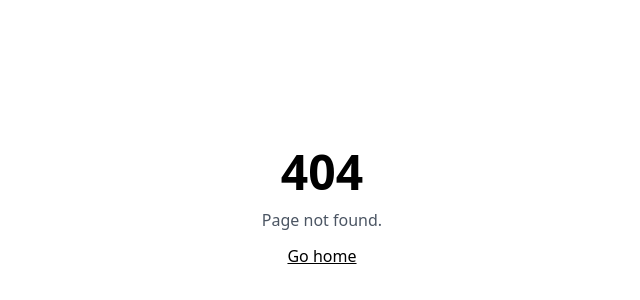
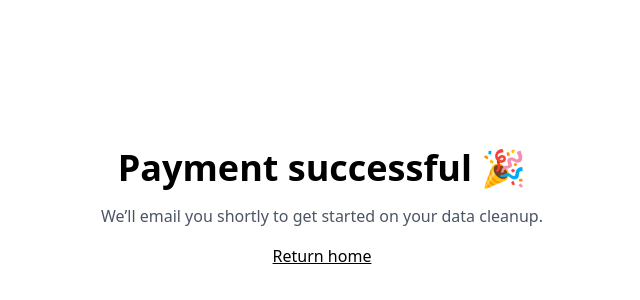
Before and after one commit to rrr7wq4qj2-cpu/tideclean-ai, a Next.js app: page /success in a window 1280 px wide. Before the commit this address had no page. Shown: the part 192-492 px from the top of the page, without its empty margins (318-958 px from the left). Built offline with nearby package versions, Linux system fonts and the light colour scheme.

Commit message:
Create success.tsx

```diff
--- /dev/null
+++ b/pages/success.tsx
@@ -0,0 +1,14 @@
+import Head from 'next/head'
+
+export default function Success() {
+  return (
+    <>
+      <Head><title>Success • TideClean AI</title></Head>
+      <main className="min-h-screen flex flex-col items-center justify-center gap-4 p-8 text-center">
+        <h1 className="text-4xl font-bold">Payment successful 🎉</h1>
+        <p className="text-gray-600">We’ll email you shortly to get started on your data cleanup.</p>
+        <a href="/" className="underline">Return home</a>
+      </main>
+    </>
+  )
+}
```
